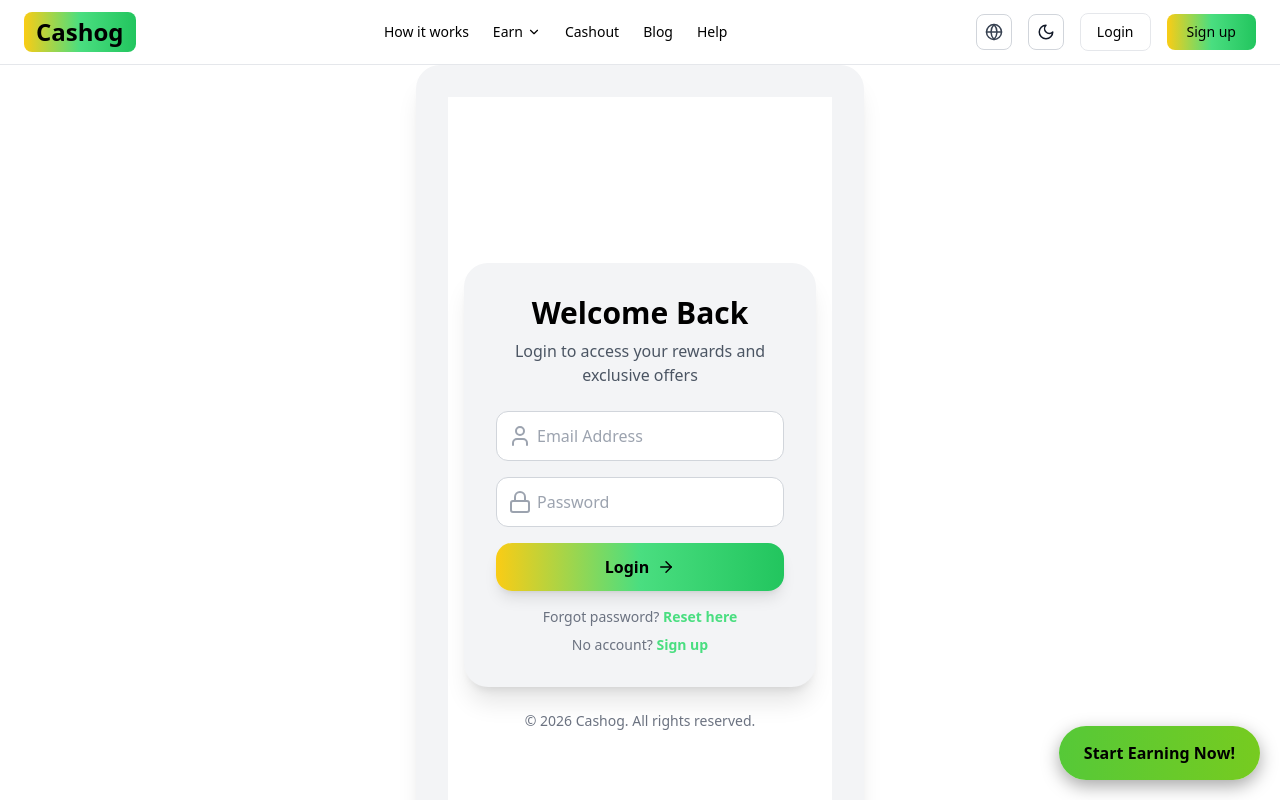
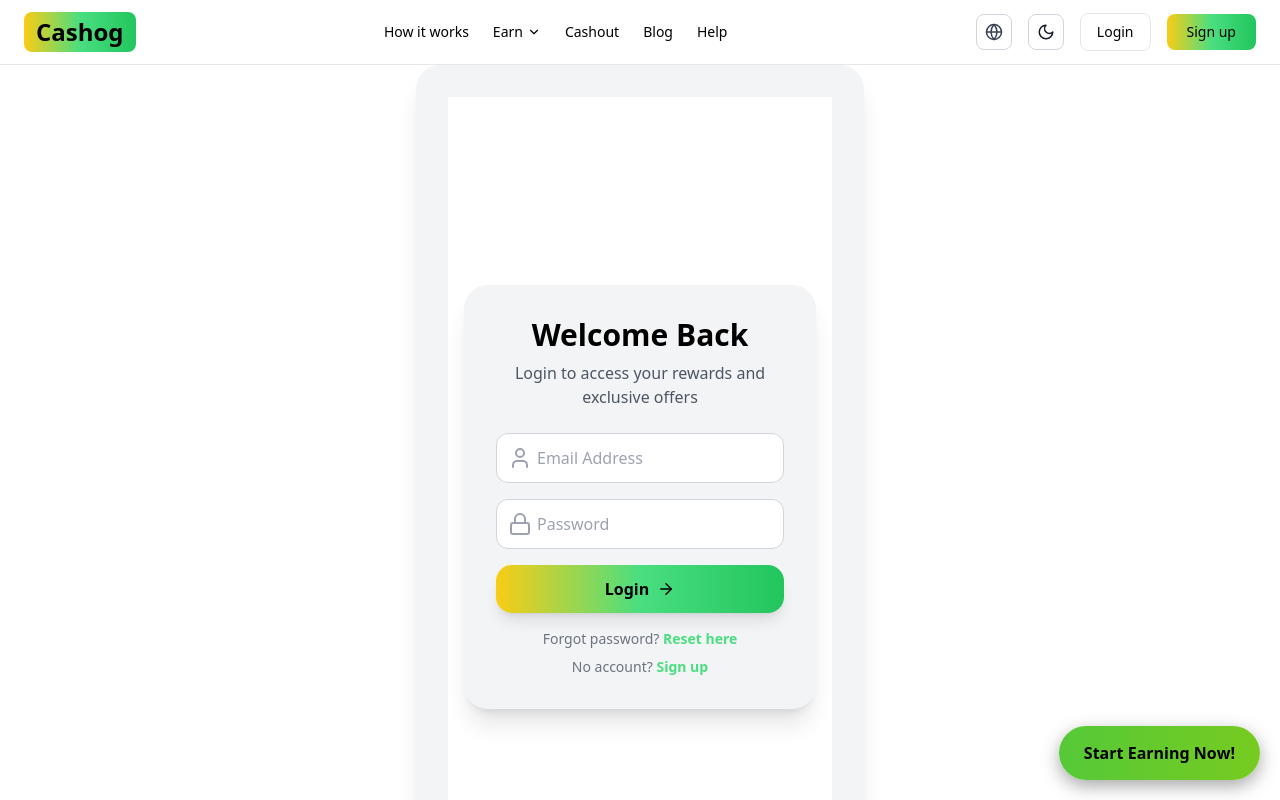
Before and after one commit to tool63/cashin, a Next.js app: page /login in a window 1280 px wide. Shown: the top 800 px of the page. Built offline with nearby package versions, Linux system fonts and the light colour scheme.

Commit message:
Update layout.tsx

```diff
--- a/app/(auth)/layout.tsx
+++ b/app/(auth)/layout.tsx
@@ -7,16 +7,14 @@ import Meta from "@/components/seo/SeoEngine";
 
 interface AuthLayoutProps {
   children: React.ReactNode;
+  title?: string;
+  description?: string;
 }
 
-export default function AuthLayout({ children }: AuthLayoutProps) {
+export default function AuthLayout({ children, title = "Cashog - Secure Login & Sign Up", description = "Login or sign up for Cashog and start earning rewards instantly." }: AuthLayoutProps) {
   return (
     <ThemeProvider attribute="class">
-      <Meta
-        title="Cashog - Secure Login & Sign Up"
-        description="Login or sign up for Cashog and start earning cashback, rewards, and exclusive offers instantly."
-      />
-
+      <Meta title={title} description={description} />
       <main className="min-h-screen flex flex-col items-center justify-center bg-white dark:bg-[#070A14] transition-colors duration-300 px-4">
         <motion.div
           initial={{ opacity: 0, y: 20 }}
@@ -26,10 +24,6 @@ export default function AuthLayout({ children }: AuthLayoutProps) {
         >
           {children}
         </motion.div>
-
-        <footer className="mt-6 text-center text-sm text-gray-500 dark:text-gray-400">
-          © {new Date().getFullYear()} Cashog. All rights reserved.
-        </footer>
       </main>
     </ThemeProvider>
   );
```
